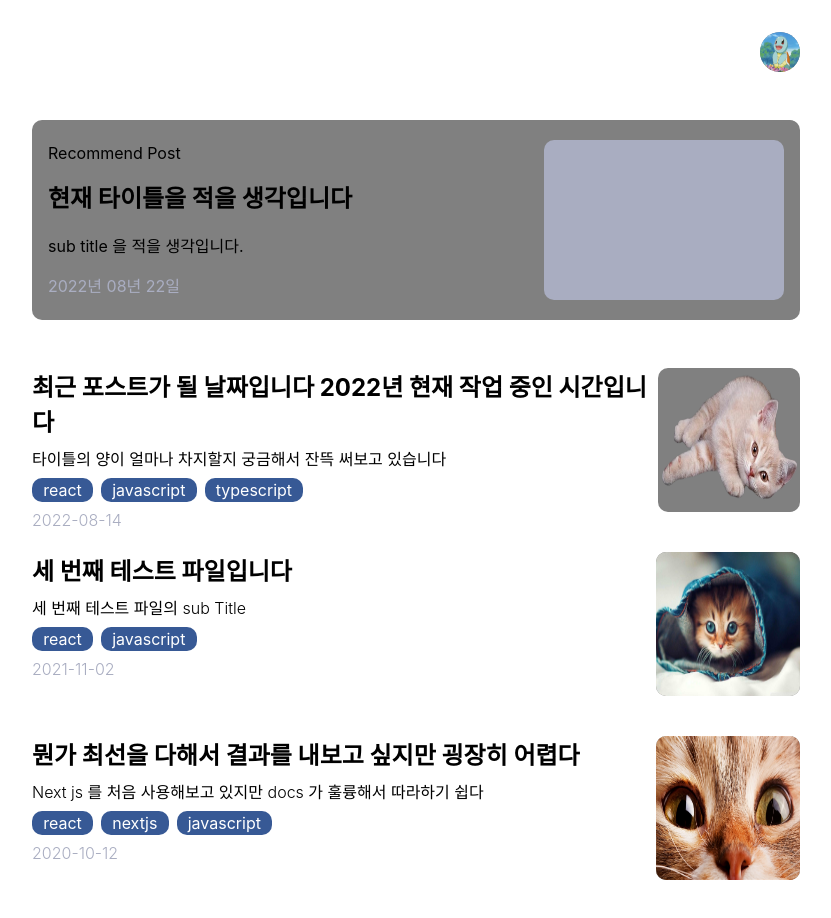
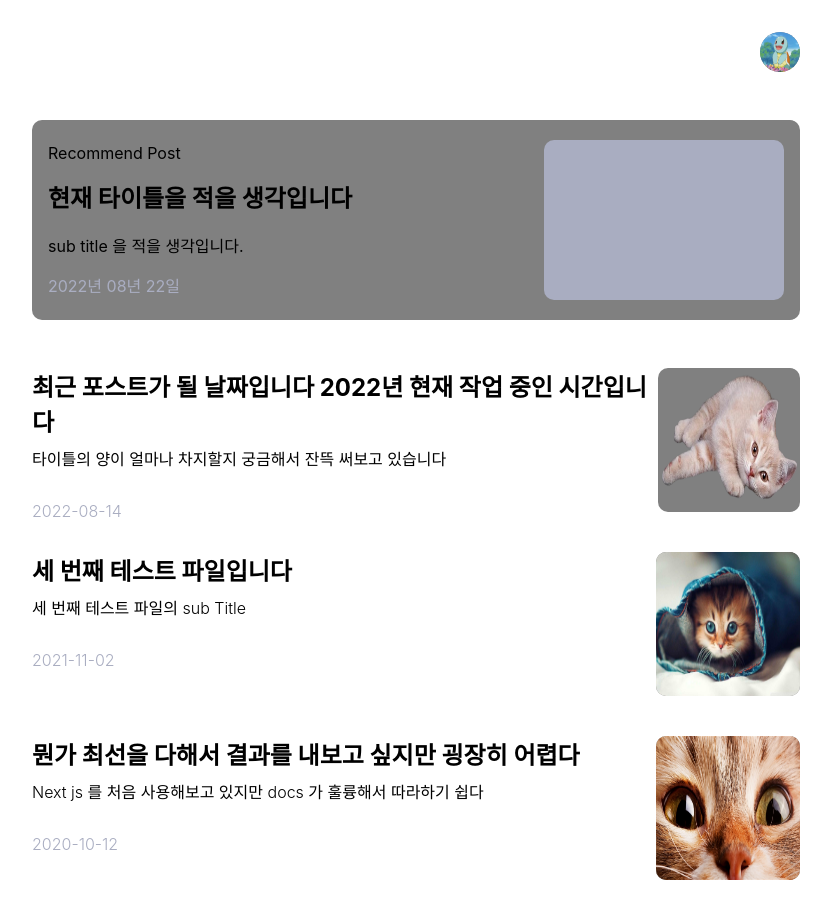
Before and after one commit to TakhyunKim/takhyun.dev, a Next.js app: page /blog in a window 1280 px wide. Shown: the top 918 px of the page, without its empty margins (224-1055 px from the left). Built offline with nearby package versions, Linux system fonts and the light colour scheme.

Commit message:
feat: modify Tag style

```diff
--- a/components/Tag/Tag.module.css
+++ b/components/Tag/Tag.module.css
@@ -1,27 +1,17 @@
 .tag_wrapper {
-  display: flex;
-  align-items: center;
-  justify-content: center;
-  width: auto;
-  height: 1.5rem;
   margin-right: 0.5rem;
   margin-bottom: 0.5rem;
-  padding: 0.7rem;
+  font-size: 0.8rem;
+  font-weight: bold;
   color: white;
-  background-color: #375995;
   border-radius: 10px;
 }
 
 .tag_wrapper_hovered {
-  display: flex;
-  align-items: center;
-  justify-content: center;
-  width: auto;
-  height: 1.5rem;
   margin-right: 0.5rem;
   margin-bottom: 0.5rem;
-  padding: 0.7rem;
+  font-size: 0.8rem;
+  font-weight: bold;
   color: white;
-  background-color: #375995;
   border-radius: 10px;
 }
```
